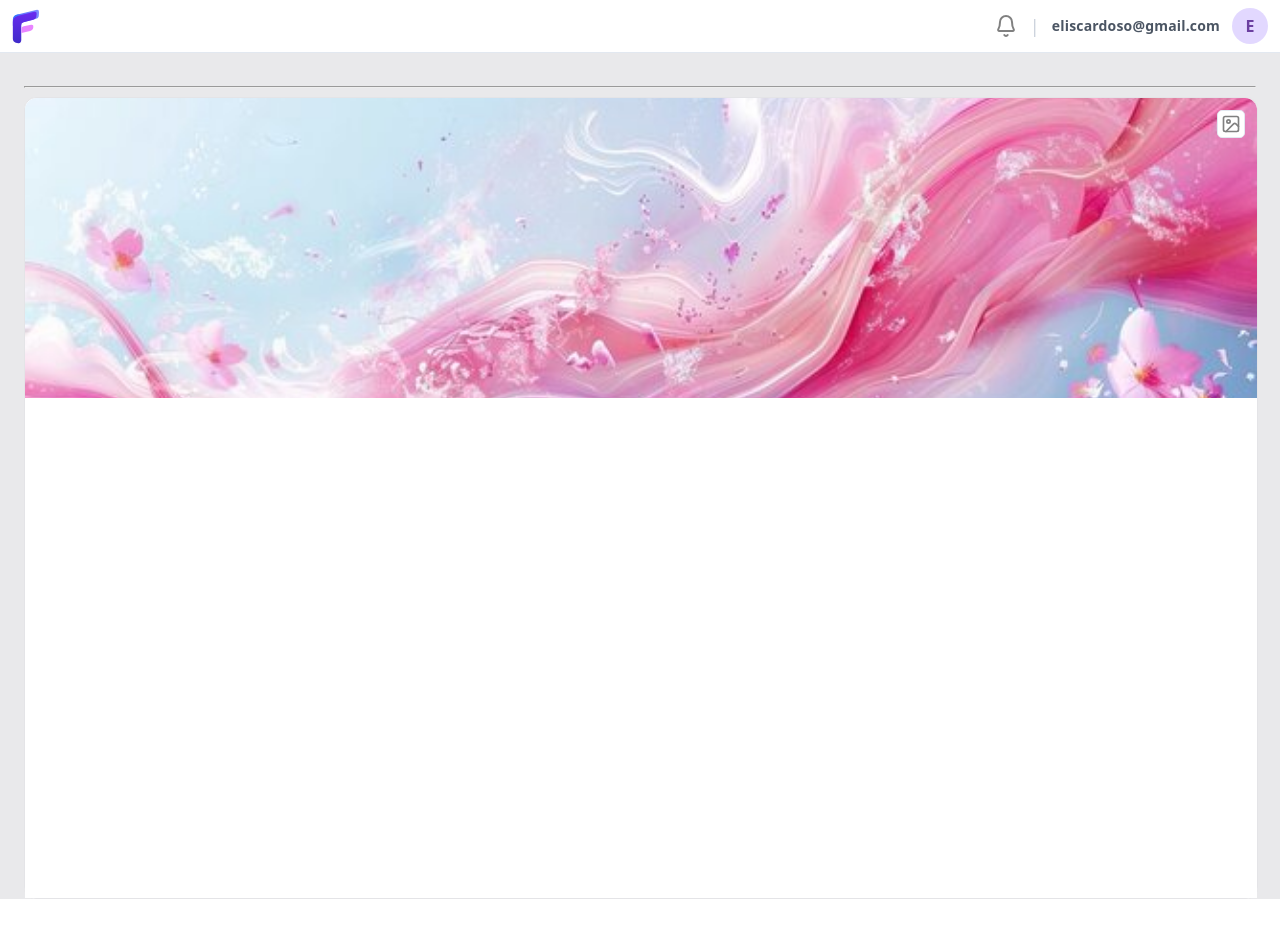
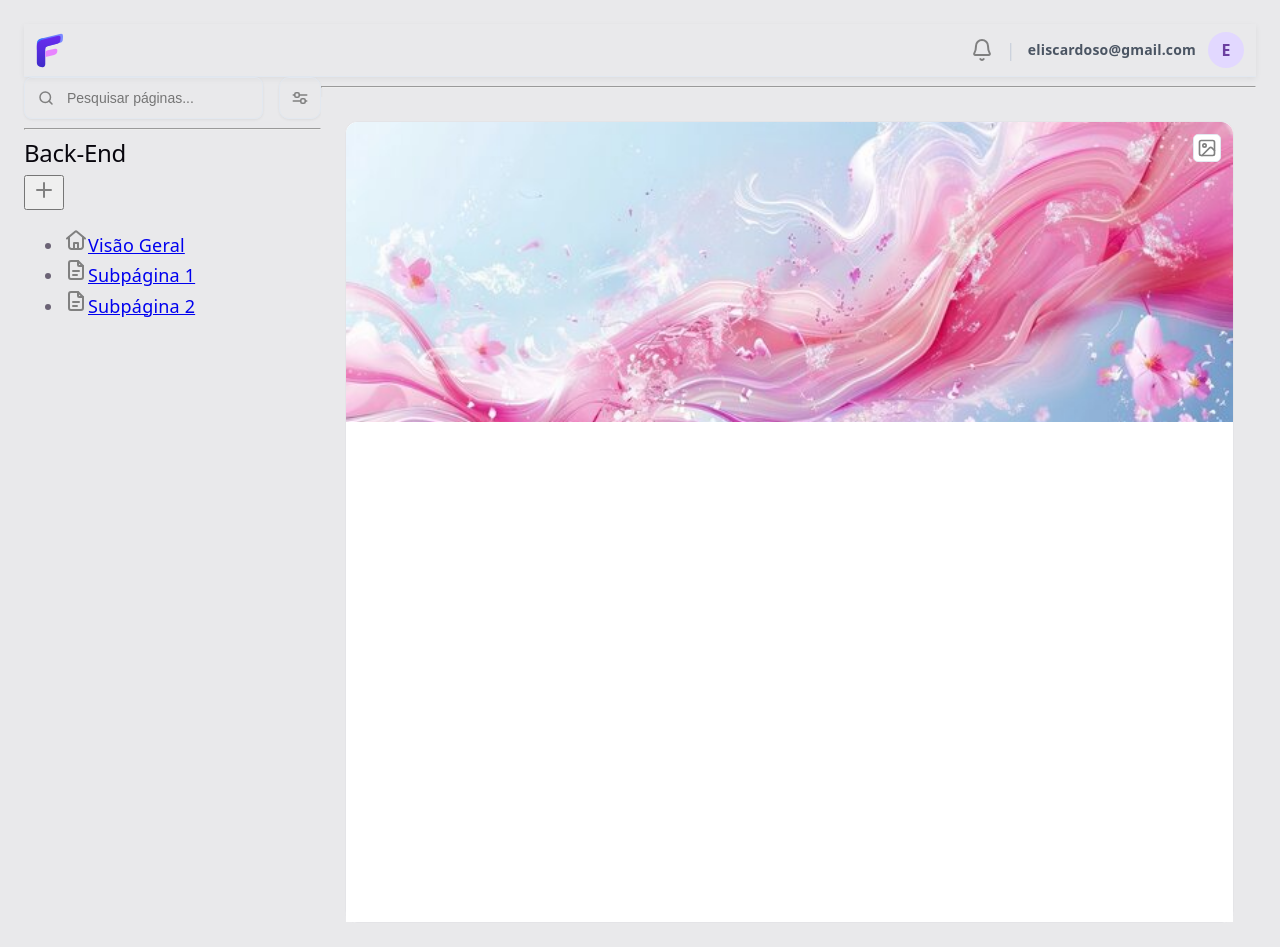
Before and after one commit to elisAntolin/folio, a React (Vite) app in the folder frontend/: page /pages/1 in a window 1280 px wide. Before the commit the page ends 899 px from the top, so only its background shows below. Built offline with nearby package versions, Linux system fonts and the light colour scheme.

Commit message:
feat: add initial sidebar menu

```diff
--- a/frontend/src/components/Sidebar/Sidebar.tsx
+++ b/frontend/src/components/Sidebar/Sidebar.tsx
@@ -1,62 +1,64 @@
-// import "./Sidebar.css";
+import "./Sidebar.css";
 
-// import mais from "../../assets/mais.svg";
+import mais from "../../assets/mais.svg";
+import casa from "../../assets/casa.svg";
+import pagina from "../../assets/pagina.svg";
 
-// import SearchBar from "../../components/SearchFilterBar/SearchFilterBar";
+import SearchBar from "../../components/SearchFilterBar/SearchFilterBar";
 
-// import { Link } from "react-router";
+import { Link } from "react-router";
 
-// const subpages = [
-//   {
-//     id: "1",
-//     name: "Visão Geral",
-//     icon: home,
-//   },
-//   {
-//     id: "2",
-//     name: "Subpágina 1",
-//     icon: pasta,
-//   },
-//   {
-//     id: "3",
-//     name: "Subpágina 2",
-//     icon: pagina,
-//   },
-// ];
+const subpages = [
+  {
+    id: "1",
+    name: "Visão Geral",
+    icon: casa,
+  },
+  {
+    id: "2",
+    name: "Subpágina 1",
+    icon: pagina,
+  },
+  {
+    id: "3",
+    name: "Subpágina 2",
+    icon: pagina,
+  },
+];
 
-// function Sidebar() {
-//   return (
-//     <aside className="sidebar">
-//       <div className="sidebar-search">
-//         <SearchBar />
-//       </div>
+function Sidebar() {
+  return (
+    <aside className="sidebar">
+      <div className="sidebar-search">
+        <SearchBar />
+      </div>
 
-//       <hr className="sidebar-divider" />
+      <hr className="sidebar-divider" />
 
-//       <section className="sidebar-pages" aria-labelledby="sidebar-title">
-//         <div className="sidebar-pages-header">
-//           <h2 id="sidebar-title">Back-End</h2>
+      <section className="sidebar-pages" aria-labelledby="sidebar-title">
+        <div className="sidebar-pages-header">
+          <h2 id="sidebar-title">Back-End</h2>
 
-//           <button className="new-page" aria-label="Nova subpágina">
-//             <img src={mais} alt="" />
-//           </button>
-//         </div>
+          <button className="new-page" aria-label="Nova subpágina">
+            <img src={mais} alt="" />
+          </button>
+        </div>
 
-//         <nav className="sidebar-navigation" aria-label="Subpáginas">
-//           <ul className="sidebar-list">
-//             {subpages.map((page) => (
-//               <li key={page.id} className="sidebar-list-item">
-//                 <Link to={`/pages/${page.id}`} className="sidebar-link">
-//                   <img src={page.icon} alt="" />
-//                   <span>{page.name}</span>
-//                 </Link>
-//               </li>
-//             ))}
-//           </ul>
-//         </nav>
-//       </section>
-//     </aside>
-//   );
-// }
+        <nav className="sidebar-navigation" aria-label="Subpáginas">
+          <ul className="sidebar-list">
+            {subpages.map((page) => (
+              <li key={page.id} className="sidebar-list-item">
+                <Link to={`/pages/${page.id}`} className="sidebar-link">
+                  <img src={page.icon} alt="" />
+                  <span>{page.name}</span>
+                </Link>
+              </li>
+            ))}
+          </ul>
+        </nav>
+      </section>
+    </aside>
+  );
+}
 
-// export default Sidebar;
+export default Sidebar;
--- a/frontend/src/pages/EditorPage/EditorPage.css
+++ b/frontend/src/pages/EditorPage/EditorPage.css
@@ -1,4 +1,26 @@
 .editor-page {
+  display: flex;
+  flex-direction: column;
+  min-height: 100vh;
+
   background-color: #e9e9eb;
   padding: 24px 24px 0px;
 }
+
+.editor-body {
+  flex: 1;
+  display: flex;
+}
+
+.editor-content {
+  flex: 1;
+  display: flex;
+  flex-direction: column;
+  min-width: 0;
+}
+
+.editor-main {
+  flex: 1;
+  background: #e9e9eb;
+  padding: 24px;
+}
--- a/frontend/src/pages/EditorPage/EditorPage.tsx
+++ b/frontend/src/pages/EditorPage/EditorPage.tsx
@@ -3,23 +3,21 @@ import "./EditorPage.css";
 import Header from "../../components/Header/Header";
 import PageDocument from "../../components/PageDocument/PageDocument";
 import EditorToolbar from "../../components/EditorToolbar/EditorToolbar";
-// import Sidebar from "../../components/Sidebar/Sidebar";
+import Sidebar from "../../components/Sidebar/Sidebar";
 
 function EditorPage() {
   return (
-    <div>
-      <Header></Header>
-      <main className="editor-page">
-        {/* <section>
-          <Sidebar></Sidebar>
-        </section> */}
-        <section>
-          <EditorToolbar></EditorToolbar>
-        </section>
-        <section>
-          <PageDocument></PageDocument>
-        </section>
-      </main>
+    <div className="editor-page">
+      <Header />
+      <div className="editor-body">
+        <Sidebar />
+        <div className="editor-content">
+          <EditorToolbar />
+          <main className="editor-main">
+            <PageDocument />
+          </main>
+        </div>
+      </div>
     </div>
   );
 }
```
Also changed, not shown: frontend/src/assets/casa.svg (added), frontend/src/assets/pagina.svg (added).
